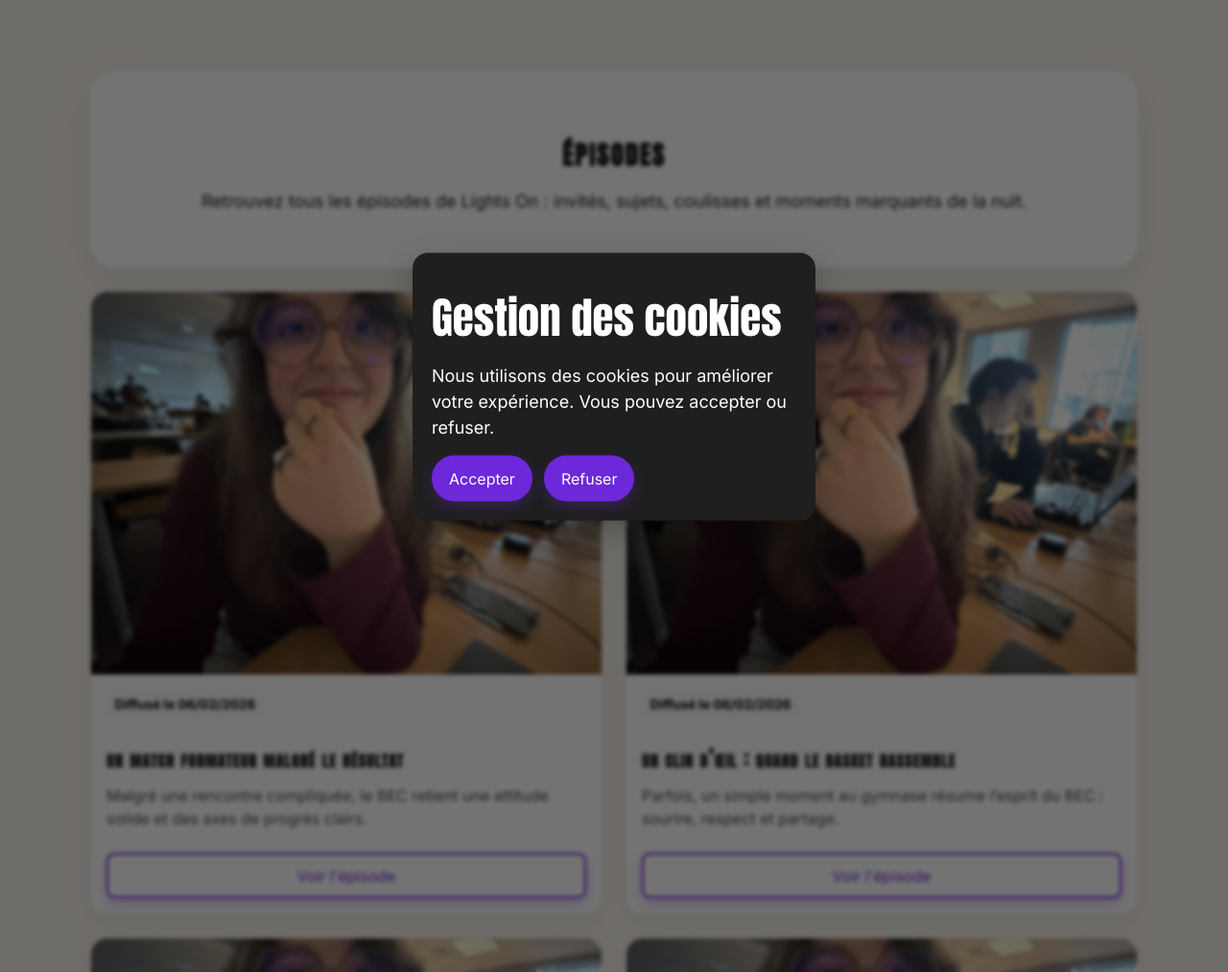
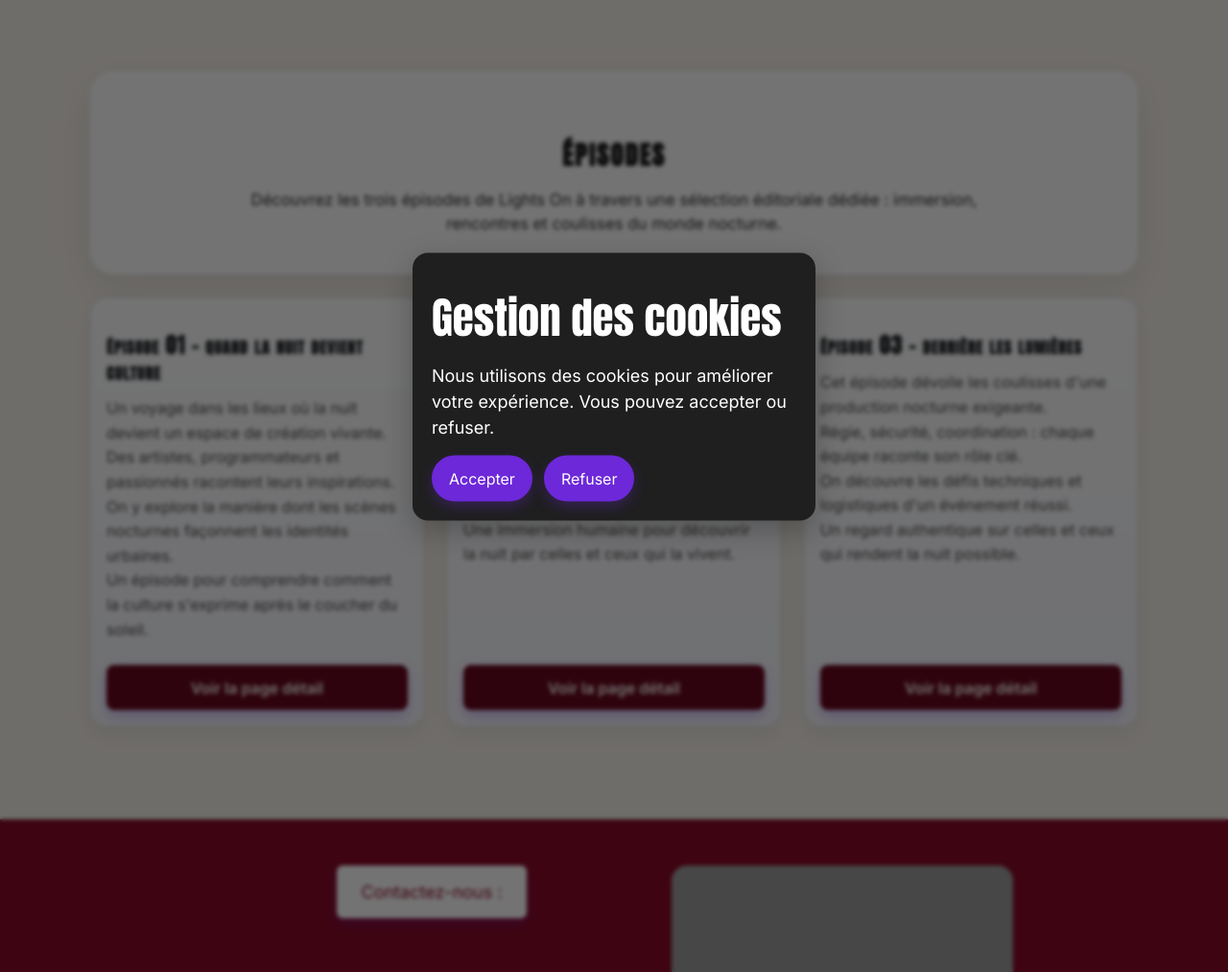
Before and after one commit to MehdiAks/Showtime_LightsOn, a PHP site: page /episodes.php in a window 1280 px wide. Shown: the part 207-1220 px from the top of the page at 96% size. Run offline with PHP 8.4, Linux system fonts and the light colour scheme; data comes from the database, SQL or seed files in the repository; grey boxes are pictures that could not be loaded.

Commit message:
Ajoute une grille statique et des pages détail pour les épisodes

```diff
--- a/episodes.php
+++ b/episodes.php
@@ -4,78 +4,52 @@ require_once $_SERVER['DOCUMENT_ROOT'] . '/config.php';
 $pageStyles = [
     ROOT_URL . '/src/css/style.css',
     ROOT_URL . '/src/css/actualites.css',
+    ROOT_URL . '/src/css/episodes.css',
 ];
 
 require_once 'header.php';
 
-sql_connect();
-
-$episodeStmt = $DB->prepare('SELECT numArt, libTitrArt, libChapoArt, urlPhotArt, dtCreaArt FROM ARTICLE ORDER BY dtCreaArt DESC');
-$episodeStmt->execute();
-$episodes = $episodeStmt->fetchAll(PDO::FETCH_ASSOC);
-
-function resolve_episode_image_url(?string $path, string $defaultImage): string
-{
-    if (!$path) {
-        return $defaultImage;
-    }
-    if (preg_match('/^https?:\/\//', $path)) {
-        return $path;
-    }
-    if (strpos($path, '/src/uploads/') !== false) {
-        $relative = substr($path, strpos($path, '/src/uploads/') + strlen('/src/uploads/'));
-    } else {
-        $relative = ltrim($path, '/');
-    }
-
-    $filePath = $_SERVER['DOCUMENT_ROOT'] . '/src/uploads/' . $relative;
-    if (file_exists($filePath)) {
-        return ROOT_URL . '/src/uploads/' . $relative;
-    }
-
-    return $defaultImage;
-}
+$episodes = [
+    [
+        'title' => 'Épisode 01 – Quand la nuit devient culture',
+        'summary' => "Un voyage dans les lieux où la nuit devient un espace de création vivante.\nDes artistes, programmateurs et passionnés racontent leurs inspirations.\nOn y explore la manière dont les scènes nocturnes façonnent les identités urbaines.\nUn épisode pour comprendre comment la culture s'exprime après le coucher du soleil.",
+        'link' => ROOT_URL . '/episodes/episode-01.php',
+    ],
+    [
+        'title' => 'Épisode 02 – Les visages de la nuit',
+        'summary' => "Au fil de la nuit, des profils variés se croisent et créent un récit collectif.\nTravailleurs, artistes et publics racontent leurs réalités et leurs engagements.\nL'épisode met en lumière des parcours souvent invisibles en journée.\nUne immersion humaine pour découvrir la nuit par celles et ceux qui la vivent.",
+        'link' => ROOT_URL . '/episodes/episode-02.php',
+    ],
+    [
+        'title' => 'Épisode 03 – Derrière les lumières',
+        'summary' => "Cet épisode dévoile les coulisses d'une production nocturne exigeante.\nRégie, sécurité, coordination : chaque équipe raconte son rôle clé.\nOn découvre les défis techniques et logistiques d'un événement réussi.\nUn regard authentique sur celles et ceux qui rendent la nuit possible.",
+        'link' => ROOT_URL . '/episodes/episode-03.php',
+    ],
+];
 ?>
 
 <main class="container py-5">
     <section class="news-summary text-center mb-4">
         <h1 class="news-summary__title">Épisodes</h1>
-        <p class="news-summary__lead">
-            Retrouvez tous les épisodes de Lights On : invités, sujets, coulisses et moments marquants de la nuit.
+        <p class="news-summary__text mx-auto">
+            Découvrez les trois épisodes de Lights On à travers une sélection éditoriale dédiée :
+            immersion, rencontres et coulisses du monde nocturne.
         </p>
     </section>
 
     <section class="news-grid" aria-label="Bibliothèque des épisodes">
         <div class="row g-4">
-            <?php if (!empty($episodes)): ?>
-                <?php foreach ($episodes as $episode): ?>
-                    <?php
-                    $defaultImagePath = ROOT_URL . '/src/images/image-defaut.jpeg';
-                    $imagePath = resolve_episode_image_url($episode['urlPhotArt'] ?? null, $defaultImagePath);
-                    ?>
-                    <div class="col-12 col-lg-6">
-                        <article class="card news-card h-100">
-                            <div class="ratio ratio-4x3 news-card__media">
-                                <img src="<?php echo $imagePath; ?>" class="news-card__image" alt="<?php echo htmlspecialchars($episode['libTitrArt']); ?>">
-                            </div>
-                            <div class="card-body d-flex flex-column">
-                                <div class="news-card__meta">
-                                    <span class="badge text-bg-light">Diffusé le <?php echo htmlspecialchars(date('d/m/Y', strtotime((string) $episode['dtCreaArt']))); ?></span>
-                                </div>
-                                <h2 class="card-title news-card__title"><?php echo htmlspecialchars($episode['libTitrArt']); ?></h2>
-                                <p class="card-text news-card__excerpt"><?php echo htmlspecialchars((string) ($episode['libChapoArt'] ?? '')); ?></p>
-                                <a href="<?php echo ROOT_URL . '/article.php?numArt=' . (int) $episode['numArt']; ?>" class="btn btn-outline-primary mt-auto">Voir l'épisode</a>
-                            </div>
-                        </article>
-                    </div>
-                <?php endforeach; ?>
-            <?php else: ?>
-                <div class="col-12">
-                    <div class="alert alert-light border news-empty" role="status">
-                        Aucun épisode n'est disponible pour le moment.
-                    </div>
+            <?php foreach ($episodes as $episode): ?>
+                <div class="col-12 col-lg-4">
+                    <article class="card news-card episode-card h-100">
+                        <div class="card-body d-flex flex-column">
+                            <h2 class="card-title news-card__title"><?php echo htmlspecialchars($episode['title']); ?></h2>
+                            <p class="card-text news-card__excerpt episode-card__summary"><?php echo nl2br(htmlspecialchars($episode['summary'])); ?></p>
+                            <a href="<?php echo $episode['link']; ?>" class="btn btn-episode mt-auto">Voir la page détail</a>
+                        </div>
+                    </article>
                 </div>
-            <?php endif; ?>
+            <?php endforeach; ?>
         </div>
     </section>
 </main>
--- /dev/null
+++ b/src/css/episodes.css
@@ -0,0 +1,60 @@
+.episode-card {
+    background: linear-gradient(180deg, #ffffff 0%, #f8f9ff 100%);
+}
+
+.episode-card__summary {
+    line-height: 1.6;
+    white-space: normal;
+}
+
+.btn-episode {
+    background-color: #67081d;
+    color: #ffffff;
+    border: 2px solid #67081d;
+    font-weight: 600;
+}
+
+.btn-episode:hover,
+.btn-episode:focus {
+    background-color: #ffffff;
+    color: #67081d;
+}
+
+.episode-detail {
+    background: #ffffff;
+    border-radius: 20px;
+    box-shadow: 0 14px 40px rgba(0, 0, 0, 0.08);
+    padding: 2.5rem;
+}
+
+.episode-detail__title {
+    font-size: clamp(2rem, 3vw, 2.8rem);
+    margin-bottom: 1.25rem;
+}
+
+.episode-detail__video {
+    border-radius: 16px;
+    overflow: hidden;
+    margin-bottom: 1.75rem;
+}
+
+.episode-detail__section {
+    margin-top: 1.5rem;
+}
+
+.episode-detail__section h2 {
+    font-size: 1.3rem;
+    margin-bottom: 0.75rem;
+    color: #67081d;
+}
+
+.episode-detail__list {
+    margin-bottom: 0;
+    padding-left: 1.1rem;
+}
+
+@media (max-width: 768px) {
+    .episode-detail {
+        padding: 1.5rem;
+    }
+}
```
Also changed, not shown: episodes/episode-01.php (added, +59 -0 lines), episodes/episode-02.php (added, +59 -0 lines), episodes/episode-03.php (added, +59 -0 lines).
